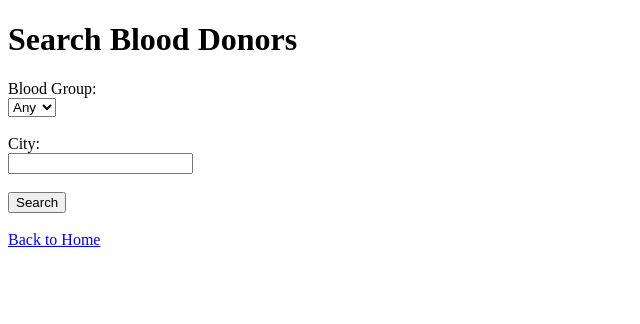
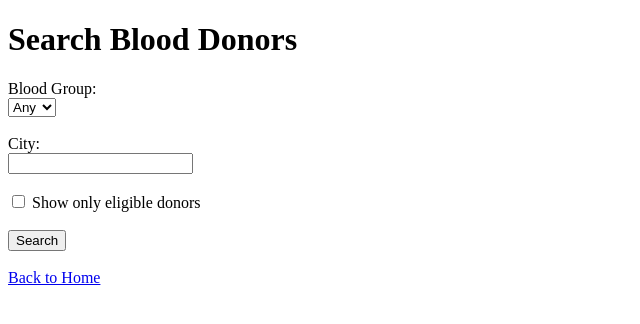
Before and after one commit to adityargv/blood-donor-finder, a Flask app: page /search in a window 1280 px wide. Shown: the top 324 px of the page, without its empty margins (0-640 px from the left). Run offline with Flask 3, Linux system fonts and the light colour scheme.

Commit message:
Add donor eligibility check

```diff
--- a/app.py
+++ b/app.py
@@ -1,3 +1,4 @@
+from datetime import date, datetime
 from flask import Flask, render_template, request, redirect, url_for
 import sqlite3
 
@@ -22,7 +23,11 @@ def init_db():
     """)
     conn.commit()
     conn.close()
-
+def is_eligible(last_donated):
+    if not last_donated:
+        return True
+    last = datetime.strptime(last_donated, "%Y-%m-%d").date()
+    return (date.today() - last).days >= 90
 @app.route("/")
 def home():
     return render_template("index.html")
@@ -57,11 +62,13 @@ def donors():
     conn = get_db()
     rows = conn.execute("SELECT * FROM donors").fetchall()
     conn.close()
-    return render_template("donors.html", donors=rows)
+    donors_list = [dict(r, eligible=is_eligible(r["last_donated_date"])) for r in rows]
+    return render_template("donors.html", donors=donors_list)
 @app.route("/search")
 def search():
     blood_group = request.args.get("blood_group", "")
     city = request.args.get("city", "").strip()
+    only_eligible = request.args.get("only_eligible") == "on"
     searched = "blood_group" in request.args
 
     donors = []
@@ -75,11 +82,14 @@ def search():
             query += " AND LOWER(city) = LOWER(?)"
             params.append(city)
         conn = get_db()
-        donors = conn.execute(query, params).fetchall()
+        rows = conn.execute(query, params).fetchall()
         conn.close()
+        donors = [dict(r, eligible=is_eligible(r["last_donated_date"])) for r in rows]
+        if only_eligible:
+            donors = [d for d in donors if d["eligible"]]
 
-    return render_template("search.html", donors=donors,
-                           city=city, searched=searched)
+    return render_template("search.html", donors=donors, city=city,
+                           searched=searched, only_eligible=only_eligible)
 if __name__ == "__main__":
     init_db()
     app.run(debug=True)
--- a/templates/donors.html
+++ b/templates/donors.html
@@ -6,7 +6,7 @@
     <table border="1" cellpadding="8">
         <tr>
             <th>Name</th><th>Blood Group</th><th>City</th>
-            <th>Phone</th><th>Last Donated</th>
+            <th>Phone</th><th>Last Donated</th><th>Status</th>
         </tr>
         {% for d in donors %}
         <tr>
@@ -15,6 +15,7 @@
             <td>{{ d["city"] }}</td>
             <td>{{ d["phone"] }}</td>
             <td>{{ d["last_donated_date"] or "Never" }}</td>
+            <td>{{ "Eligible" if d["eligible"] else "Not eligible" }}</td>
         </tr>
         {% endfor %}
     </table>
--- a/templates/search.html
+++ b/templates/search.html
@@ -15,7 +15,10 @@
 
         <label>City:</label><br>
         <input type="text" name="city" value="{{ city }}"><br><br>
-
+<label>
+    <input type="checkbox" name="only_eligible" {% if only_eligible %}checked{% endif %}>
+    Show only eligible donors
+</label><br><br>
         <button type="submit">Search</button>
     </form>
 
@@ -25,7 +28,7 @@
         <table border="1" cellpadding="8">
             <tr>
                 <th>Name</th><th>Blood Group</th><th>City</th>
-                <th>Phone</th><th>Last Donated</th>
+                <th>Phone</th><th>Last Donated</th><th>Status</th>
             </tr>
             {% for d in donors %}
             <tr>
@@ -34,6 +37,7 @@
                 <td>{{ d["city"] }}</td>
                 <td>{{ d["phone"] }}</td>
                 <td>{{ d["last_donated_date"] or "Never" }}</td>
+                <td>{{ "Eligible" if d["eligible"] else "Not eligible" }}</td>
             </tr>
             {% endfor %}
         </table>
```
